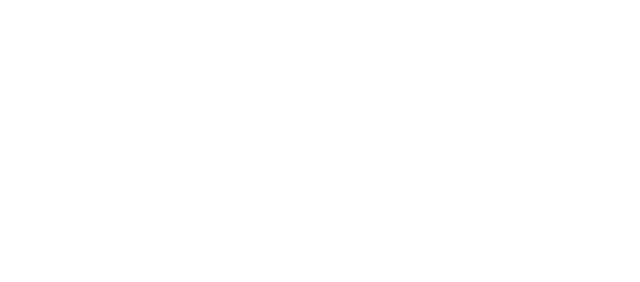
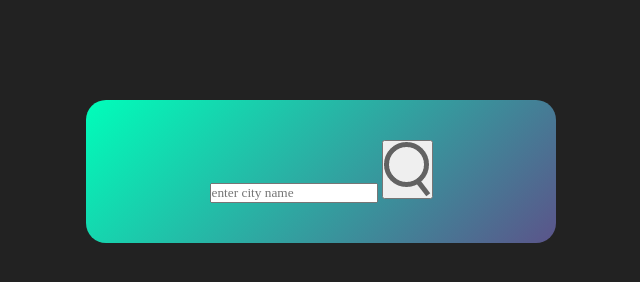
Before and after one commit to jm-udoy/weather-app-js, a plain HTML site: page index.html in a window 1280 px wide. Shown: the whole page, without its empty margins (319-959 px from the left). Drawn offline with Linux system fonts and the light colour scheme.

Commit message:
Card Design

```diff
--- a/index.html
+++ b/index.html
@@ -8,5 +8,12 @@
 </head>
 <body>
 
+<div class="card">
+    <div class="search">
+        <input type="text" placeholder="enter city name" spellcheck="false">
+        <button><img src="images/search.png" alt=""></button>
+    </div>
+</div>
+
 </body>
 </html>
--- a/style.css
+++ b/style.css
@@ -0,0 +1,21 @@
+*{
+    margin: 0;
+    padding: 0;
+    font-family: 'Poppins', 'sans-serif';
+    box-sizing: border-box;
+}
+
+body{
+    background-color: #222;
+}
+
+.card{
+    width: 90%;
+    max-width: 470px;
+    background: linear-gradient(135deg, #00feba, #5b548a);
+    color: #fff;
+    margin: 100px auto 0;
+    border-radius: 20px;
+    padding: 40px 35px;
+    text-align: center;
+}
```
